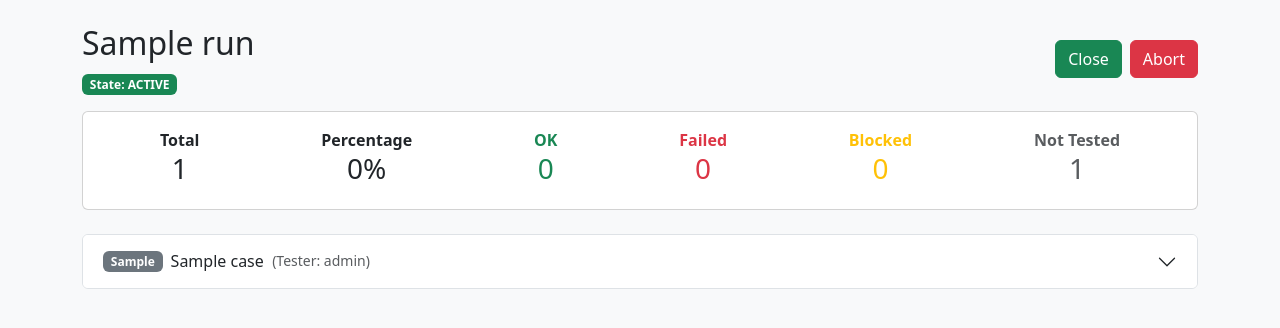
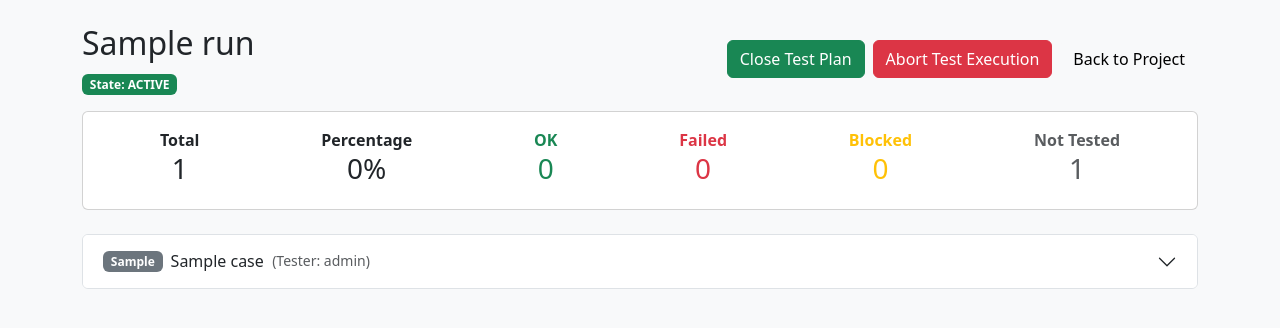
Before and after one commit to winklermw-mz/BugBlitz, a Flask app: page /run/1/execute in a window 1280 px wide. Shown: the part 56-384 px from the top of the page. Run offline with Flask 3, Linux system fonts and the light colour scheme; a user stored in the database is signed in; tables that the repository leaves empty hold one stand-in row (values such as "Sample post").

Commit message:
added color for state of test plan, added back button to execution form

```diff
--- a/app.py
+++ b/app.py
@@ -164,7 +164,7 @@ def view_project(project_id):
         statistics[run.id] = run.calculate_statistics()
     print(statistics)
 
-    return render_template('project_view.html', project=project, sorted_cases=sorted_cases, statistics=statistics, prio1=PRIORITY_HIGH, prio2=PRIORITY_NORMAL, prio3=PRIORITY_LOW, not_tested=RESULT_NOT_TESTED, blocked=RESULT_BLOCKED, failed=RESULT_FAILED, ok=RESULT_OK)
+    return render_template('project_view.html', project=project, sorted_cases=sorted_cases, statistics=statistics, prio1=PRIORITY_HIGH, prio2=PRIORITY_NORMAL, prio3=PRIORITY_LOW, not_tested=RESULT_NOT_TESTED, blocked=RESULT_BLOCKED, failed=RESULT_FAILED, ok=RESULT_OK, active=STATE_ACTIVE, finished=STATE_FINISHED, aborted=STATE_ABORTED)
 
 @app.route('/project/<int:project_id>/case/new', methods=['GET', 'POST'])
 @app.route('/project/<int:project_id>/case/<int:case_id>/edit', methods=['GET', 'POST'])
--- a/templates/execute.html
+++ b/templates/execute.html
@@ -11,11 +11,12 @@
     {% if current_user.is_admin() or (current_user.has_role('manager') and run.project.owner_id == current_user.id) %}
     <form method="POST" action="{{ url_for('update_run_status', run_id=run.id) }}" class="d-flex gap-2">
         {% if run.status == state_active %}
-            <button name="status" value="{{ state_finished }}" class="btn btn-success">Close</button>
-            <button name="status" value="{{ state_aborted }}" class="btn btn-danger">Abort</button>
+            <button name="status" value="{{ state_finished }}" class="btn btn-success">Close Test Plan</button>
+            <button name="status" value="{{ state_aborted }}" class="btn btn-danger">Abort Test Execution</button>
         {% else %}
-            <button name="status" value="{{ state_active }}" class="btn btn-outline-primary">Restart</button>
+            <button name="status" value="{{ state_active }}" class="btn btn-outline-primary">Restart Test Execution</button>
         {% endif %}
+        <a href="{{ url_for('view_project', project_id=run.project.id) }}" class="btn btn-light">Back to Project</a>
     </form>
     {% endif %}
 </div>
--- a/templates/project_view.html
+++ b/templates/project_view.html
@@ -78,7 +78,11 @@
                 <li class="list-group-item d-flex justify-content-between align-items-center">
                     <div>
                         <strong>{{ run.title }}</strong>
-                        <span class="badge bg-secondary bg-opaque">{{ run.status }}</span>
+                            {% if run.status == active %}
+                                <span class="badge bg-success">{{ run.status }}</span>
+                            {% else %}
+                                <span class="badge bg-secondary">{{ run.status }}</span>
+                            {% endif %}
                         <br>
                         <small>{{ run.start_date }} bis {{ run.end_date }}<br>
                         {% if run.id in statistics %}
```
